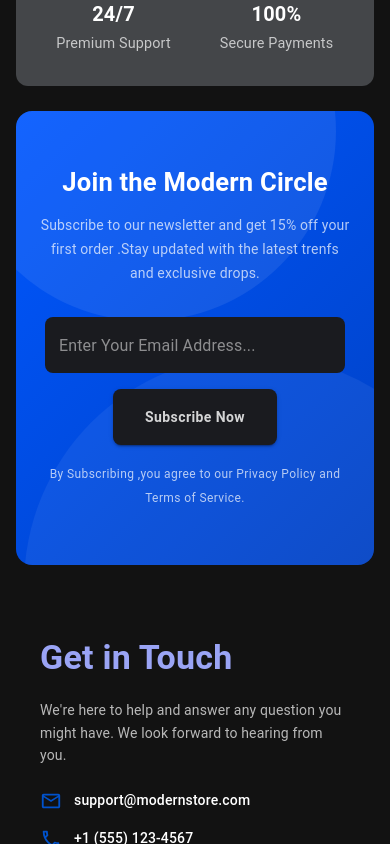
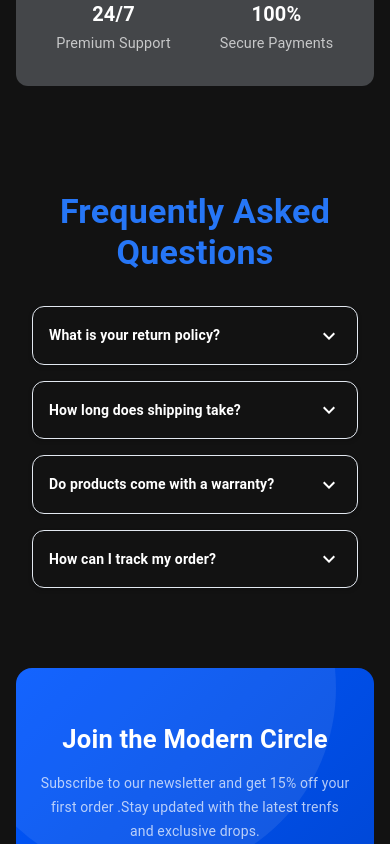
Before and after one commit to boshrabxy-lix/Front-end-finall-project, a React (Vite) app: page / in a window 390 px wide. Shown: the part 1920-2764 px from the top of the page. Built offline with nearby package versions, Linux system fonts and the light colour scheme; no server answers.

Commit message:
FAQSection & nother modifications +translate

```diff
--- a/src/Theme.jsx
+++ b/src/Theme.jsx
@@ -21,11 +21,6 @@ const getTheme = (mode) => {
     text: {
       secondary: '#94a3b8',
     },
-
-    background: {
-      paper: '#fff',
-      default: '#fff',
-    },
   });
 }
 export default getTheme;
--- /dev/null
+++ b/src/components/fAQSection/FAQSection.jsx
@@ -0,0 +1,80 @@
+import React, { useState } from 'react';
+import { Container, Typography, Accordion, AccordionSummary, AccordionDetails, Box } from '@mui/material';
+import ExpandMoreIcon from '@mui/icons-material/ExpandMore';
+import { useTranslation } from 'react-i18next';
+
+export default function FAQSection() {
+    const { t } = useTranslation();
+    const [expanded, setExpanded] = useState(false);
+
+
+    const faqData = [
+        {
+            id: 'panel1',
+            question: t('What is your return policy?'),
+            answer: t('We offer a 30-day money-back guarantee on all items. If you are not satisfied, simply return the product in its original packaging for a full refund.')
+        },
+        {
+            id: 'panel2',
+            question: t('How long does shipping take?'),
+            answer: t('Standard shipping generally takes 3-5 business days. We also offer expedited options at checkout for faster delivery.')
+        },
+        {
+            id: 'panel3',
+            question: t('Do products come with a warranty?'),
+            answer: t('Yes, all of our electronics and hardware come with a standard 1-year manufacturer warranty. Extended warranties are available for purchase.')
+        },
+        {
+            id: 'panel4',
+            question: t('How can I track my order?'),
+            answer: t('Once your order ships, you will receive a confirmation email containing a tracking link so you can monitor its progress right to your door.')
+        }
+    ];
+
+    const handleChange = (panel) => (event, isExpanded) => {
+        setExpanded(isExpanded ? panel : false);
+    };
+
+
+    return (
+        <Box sx={{ py: 5, mt: 8 }}>
+            <Container maxWidth="md">
+                <Typography variant="h4" component="h2" align="center" color="info" sx={{ fontWeight: 'bold', mb: 4, }} > {t('Frequently Asked Questions')} </Typography>
+
+                {faqData.map((faq) => (
+                    <Accordion
+                        key={faq.id}
+                        expanded={expanded === faq.id}
+                        onChange={handleChange(faq.id)}
+                        elevation={0}
+                        sx={{
+                            mb: 2,
+                            borderRadius: '12px !important',
+                            border: '1px solid #e2e8f0',
+                            '&:before': { display: 'none' },
+                            boxShadow: '0px 2px 4px hsla(0, 0%, 0%, 0.18)',
+                            overflow: 'hidden'
+                        }}
+                    >
+                        <AccordionSummary
+                            expandIcon={<ExpandMoreIcon />}
+                            sx={{
+                                '& .MuiAccordionSummary-content': { my:2 }
+                            }}
+                        >
+                            <Typography variant="subtitle1" sx={{ fontWeight: 600, fontSize: {xs:14, sm:18}}}>
+                                {faq.question}
+                            </Typography>
+                        </AccordionSummary>
+
+                        <AccordionDetails sx={{ pt: 0, pb: 2.5 }}>
+                            <Typography variant='body1' sx={{ color: 'text.secondary', lineHeight: 1.6 }}>
+                                {faq.answer}
+                            </Typography>
+                        </AccordionDetails>
+                    </Accordion>
+                ))}
+            </Container>
+        </Box>
+    );
+}
--- a/src/components/navbar/Navbar.jsx
+++ b/src/components/navbar/Navbar.jsx
@@ -1,5 +1,5 @@
 import React, { useState } from 'react';
-import { Links, useNavigate, useParams } from "react-router-dom";
+import { useNavigate, useParams } from "react-router-dom";
 import { AppBar, IconButton, Toolbar, Badge, InputBase, Button } from "@mui/material";
 import Typography from "@mui/material/Typography";
 import Box from "@mui/material/Box";
@@ -116,30 +116,6 @@ export default function Navbar() {
               ml: 2,
             }}
           >
-            <Box
-              sx={{
-                display: { xs: "none", md: 'flex' },
-                gap: 3,
-                alignItems: 'center',
-                bgcolor: 'white',
-                borderRadius: "20px",
-                px: 4,
-                py: 0.5,
-                maxWidth: 340,
-                ml: 3,
-              }}
-            >
-              <SearchIcon sx={{ color: "#595e65d0", fontSize: 20, bgcolor: 'white' }} />
-              <InputBase
-                placeholder={t('Search for products...')}
-                sx={{
-                  color: "#000000d0",
-                  fontSize: "0.9rem",
-                  alignItems: "center",
-                  bgcolor: 'white'
-                }}
-              />
-            </Box>
 
             {token && (
               <>
@@ -162,7 +138,6 @@ export default function Navbar() {
               {mode === 'dark' ? (<DarkModeOutlinedIcon fontSize="small" />) : (< LightModeIcon fontSize="small" />)}
             </IconButton>
 
-
             <ProfileMenu />
           </Box>
         </Toolbar>
--- a/src/i18next.jsx
+++ b/src/i18next.jsx
@@ -139,6 +139,7 @@ i18n
                     "Global Brands": "Global Brands",
                     "Premium Support": "Premium Support",
                     "Secure Payments": "Secure Payments",
+
                     "Free Shipping": "Free Shipping",
                     "On all orders over $100": "On all orders over $100",
                     "24/7 Support": "24/7 Support",
@@ -146,6 +147,26 @@ i18n
                     "100% safe transactions": "100% safe transactions",
                     "Easy Returns": "Easy Returns",
                     "30-day return policy": "30-day return policy",
+                    "Instagram": "Instagram",
+                    "support@modernstore.com": "support@modernstore.com",
+                    "123 Commerce Blvd, Tech City, TC 10101": "123 Commerce Blvd, Tech City, TC 10101",
+                    "Share": "Share",
+                    "Media": "Media",
+                    "Get in Touch": "Get in Touch",
+                    "We're here to help and answer any question you might have. We look forward to hearing from you.": "We're here to help and answer any question you might have. We look forward to hearing from you.",
+                    "Follow Us": "Follow Us",
+                    "Stay connected for the latest updates, exclusive deals, and behind-the-scenes content.": "Stay connected for the latest updates, exclusive deals, and behind-the-scenes content.",
+                    "What is your return policy?": "What is your return policy?",
+                    "We offer a 30-day money-back guarantee on all items. If you are not satisfied, simply return the product in its original packaging for a full refund.": "We offer a 30-day money-back guarantee on all items. If you are not satisfied, simply return the product in its original packaging for a full refund.",
+                    "How long does shipping take?": "How long does shipping take?",
+                    "Standard shipping generally takes 3-5 business days. We also offer expedited options at checkout for faster delivery.": "Standard shipping generally takes 3-5 business days. We also offer expedited options at checkout for faster delivery.",
+                    "Do products come with a warranty?": "Do products come with a warranty?",
+                    "Yes, all of our electronics and hardware come with a standard 1-year manufacturer warranty. Extended warranties are available for purchase.": "Yes, all of our electronics and hardware come with a standard 1-year manufacturer warranty. Extended warranties are available for purchase.",
+                    "How can I track my order?": "How can I track my order?",
+                    "Once your order ships, you will receive a confirmation email containing a tracking link so you can monitor its progress right to your door.": "Once your order ships, you will receive a confirmation email containing a tracking link so you can monitor its progress right to your door.",
+                    "Frequently Asked Questions": "Frequently Asked Questions",
+                    "": "",
+                    "": "",
                     "": "",
                     "": "",
                     "": "",
@@ -320,7 +341,24 @@ i18n
                     "100% safe transactions": "معاملات آمنة 100%",
                     "Easy Returns": "إرجاع سهل",
                     "30-day return policy": "سياسة إرجاع خلال 30 يوم",
-
+                    "Instagram": "انستغرام",
+                    "123 Commerce Blvd, Tech City, TC 10101": "123 التجارة بوليفارد، مدينة التكنولوجيا، TC 10101",
+                    "Share": "مشاركة",
+                    "Media": "وسائط",
+                    "Get in Touch": "تواصل معنا",
+                    "We're here to help and answer any question you might have. We look forward to hearing from you.": "نحن هنا لمساعدتك والإجابة عن أي سؤال قد يكون لديك. نحن نتطلع إلى سماعك.",
+                    "Follow Us": "تابعونا",
+                    "Stay connected for the latest updates, exclusive deals, and behind-the-scenes content.": "ابقَ على تواصل للحصول على أحدث التحديثات والعروض الحصرية والمحتوى من خلف الكواليس.",
+                    "What is your return policy?": "ما هي سياسة الإرجاع الخاصة بك؟",
+                    "We offer a 30-day money-back guarantee on all items. If you are not satisfied, simply return the product in its original packaging for a full refund.": "نحن نقدم ضماناً لاسترداد الأموال لمدة 30 يوماً على جميع المنتجات. إذا لم تكن راضياً، فيمكنك إرجاع المنتج في عبوته الأصلية للحصول على استرداد كامل.",
+                    "How long does shipping take?": "كم من الوقت يستغرق الشحن?",
+                    "Standard shipping generally takes 3-5 business days. We also offer expedited options at checkout for faster delivery.": "عادة ما يستغرق الشحن القياسي من 3 إلى 5 أيام عمل. نحن نقدم أيضاً خيارات شحن عاجل عند الخروج للوصول أسرع.",
+                    "Do products come with a warranty?": "هل تأتي المنتجات مع ضمان؟",
+                    "Yes, all of our electronics and hardware come with a standard 1-year manufacturer warranty. Extended warranties are available for purchase.": "نعم, تأتي جميع أجهزة الكمبيوتر والعتاد لدينا مع ضمان مصنع قياسي لمدة سنة واحدة. يمكن الحصول على ضمانات موسعة للشراء.",
+                    "How can I track my order?": "كيف يمكنني تتبع طلبي؟",
+                    "Once your order ships, you will receive a confirmation email containing a tracking link so you can monitor its progress right to your door.": "بمجرد أن يتم شحن طلبك، ستحصل على رسالة إلكترونية تأكيد تحتوي على رابط تتبع حتى يمكنك مراقبة تقدمها مباشرة إلى بابك.",
+                    "Frequently Asked Questions": "الأسئلة الشائعة",
+                    "": "",
 
                     "Enter the Verify Code 4-Digit sent to your Email": "أدخل رمز التحقق من 4 أرقام المرسل إلى بريدك الإلكتروني",
 
--- a/src/pages/home/Home.jsx
+++ b/src/pages/home/Home.jsx
@@ -7,6 +7,7 @@ import ModernCircle from "../../components/modernCircle/ModernCircle";
 import StatsSection from "../../components/statsSection/StatsSection";
 import FeaturesSection from "../../components/featuresSection/FeaturesSection";
 import ContactFollowSection from "../../components/contactFollowSection/ContactFollowSection";
+import FAQSection from '../../components/fAQSection/FAQSection';
 
 export default function Home() {
 
@@ -19,6 +20,7 @@ export default function Home() {
 
         <ProductsSection />
         <StatsSection />
+        <FAQSection />
         <ModernCircle />
         <ContactFollowSection />
       </Box>
```
Also changed, not shown: src/components/contactFollowSection/ContactFollowSection.jsx (+14 -14 lines), src/components/featuresSection/FeaturesSection.jsx (line endings or trailing spaces).
